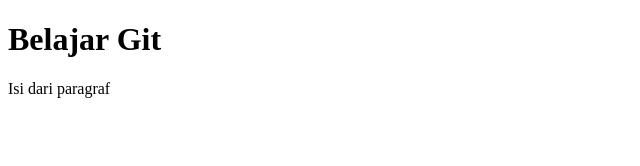
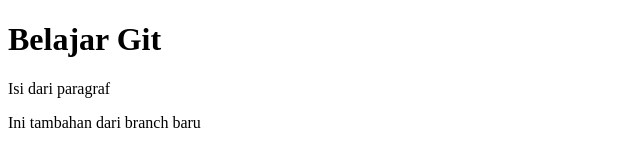
Before and after one commit to HendroPrabowo/tutorial, a plain HTML site: page index.html in a window 1280 px wide. Shown: the whole page, without its empty margins (0-640 px from the left). Drawn offline with Linux system fonts and the light colour scheme.

Commit message:
branch baru

```diff
--- a/index.html
+++ b/index.html
@@ -6,5 +6,6 @@
 	<body>
 		<h1>Belajar Git</h1>
 		<p>Isi dari paragraf</p>
+		<p>Ini tambahan dari branch baru</p>
 	</body>
 </html>
```
